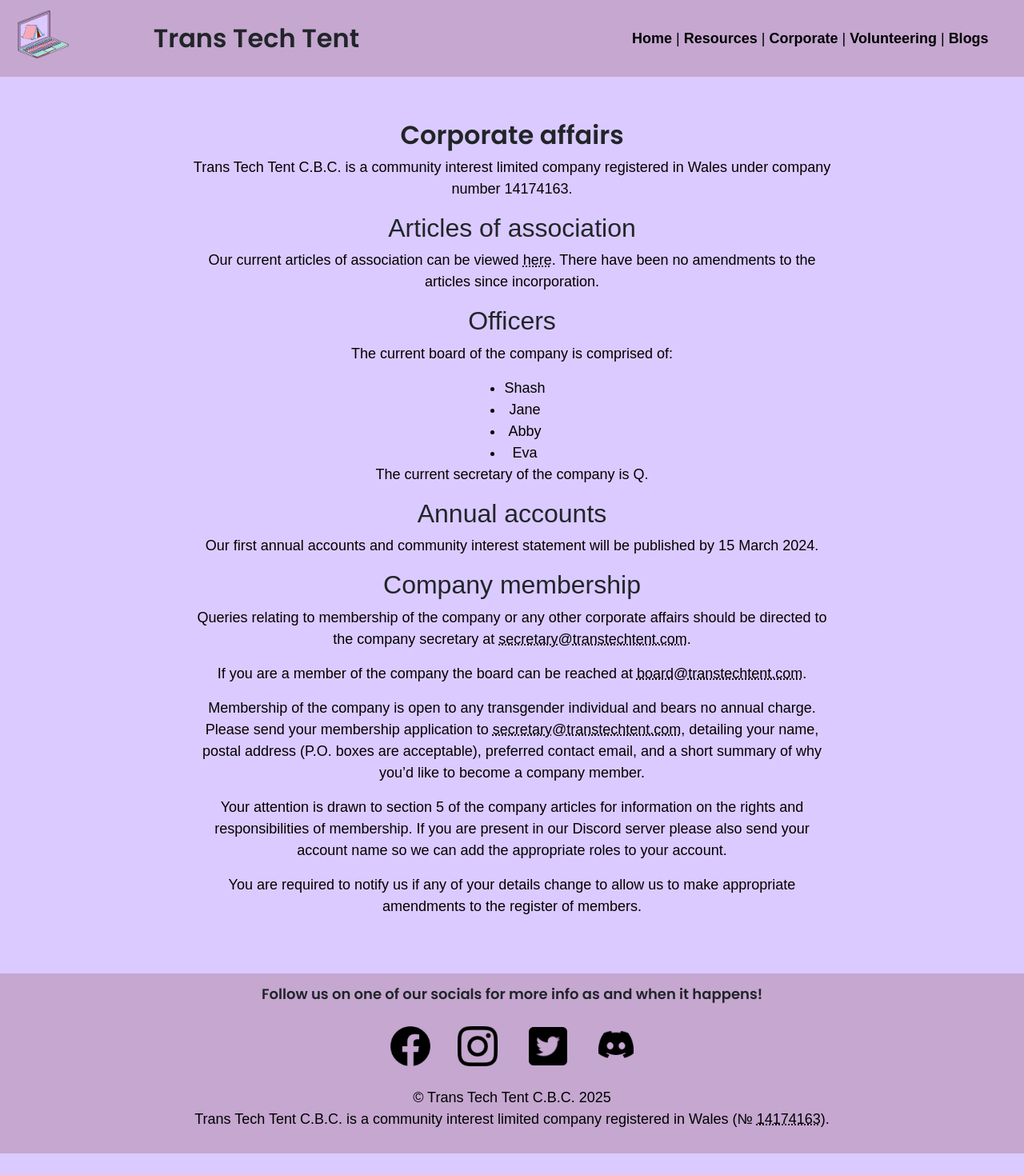
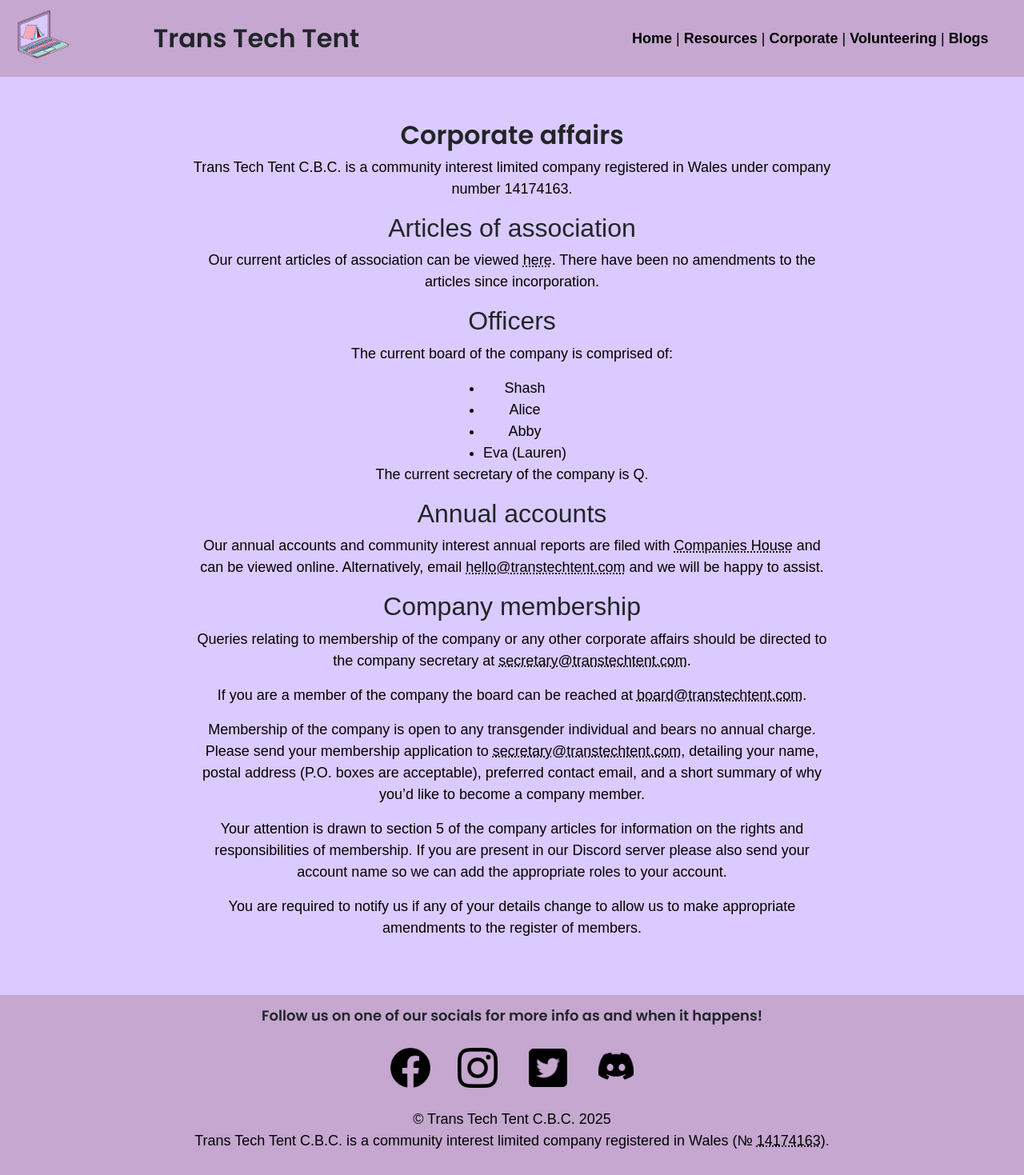
Before and after one commit to Trans-Tech-Tent/TechTent, a Jekyll site: the page built from corporate.md, in a window 1280 px wide. Shown: the whole page at 80% size. Built offline with Jekyll 4.4.1, drawn with Linux system fonts in a browser that asks for light colours; some web fonts are replaced; before the commit the page ends 1442 px from its top, so only the background shows below that.

Commit message:
Update corporate - list of directors, accounts, etc.

```diff
--- a/corporate.md
+++ b/corporate.md
@@ -15,15 +15,15 @@ Our current articles of association can be viewed [here](/res/articles.pdf). The
 
 The current board of the company is comprised of:
 - Shash
-- Jane
+- Alice
 - Abby
-- Eva
+- Eva (Lauren)
 
 The current secretary of the company is Q.
 
 ## Annual accounts
 
-Our first annual accounts and community interest statement will be published by 15 March 2024.
+Our annual accounts and community interest annual reports are filed with [Companies House](https://find-and-update.company-information.service.gov.uk/company/14174163/filing-history) and can be viewed online. Alternatively, email [hello@transtechtent.com](mailto:hello@transtechtent.com) and we will be happy to assist.
 
 ## Company membership
 
```
